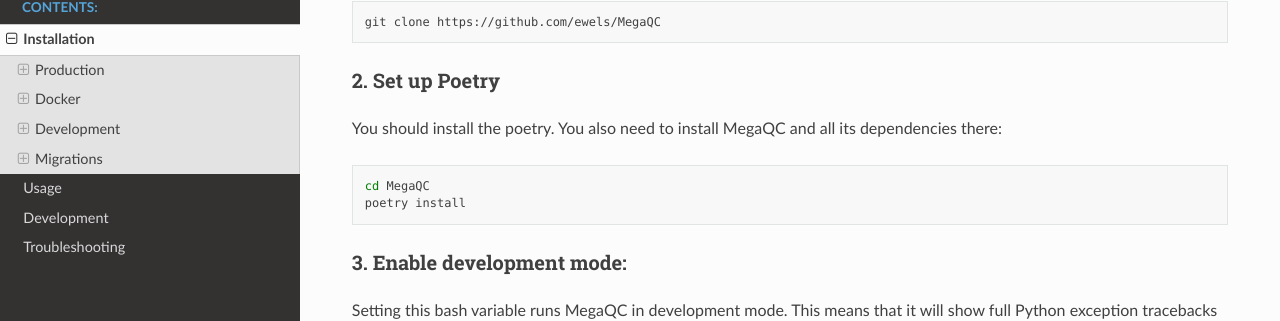
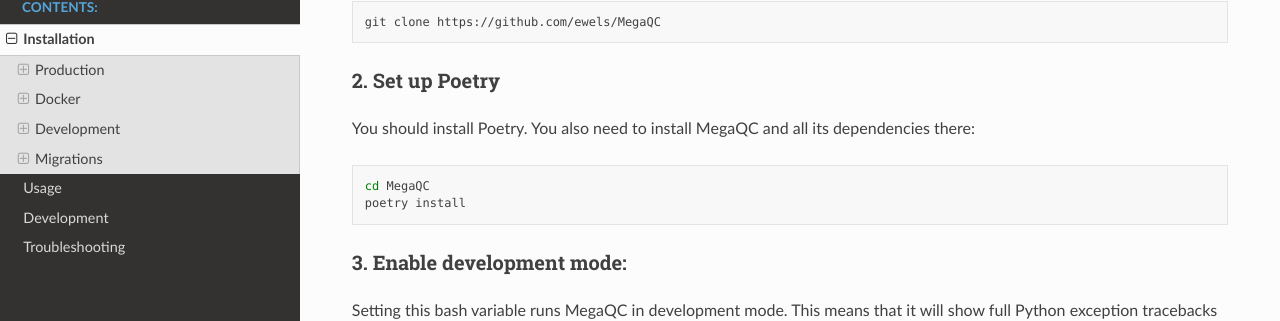
Before and after one commit to MultiQC/MegaQC, a Sphinx documentation site: the page built from docs/source/docs/installation/installation.rst, in a window 1280 px wide and 900 px high, scrolled down 8053 px. Shown: the part 139-460 px from the top of the window. Built offline with Sphinx 7.4.7 and the Read the Docs theme 2.0.0, drawn with Linux system fonts in a browser that asks for light colours; pages that are not in the unit, such as notebooks, are missing from menus.

Commit message:
installation_dev.rst is updated

```diff
--- a/docs/source/docs/installation/installation_dev.rst
+++ b/docs/source/docs/installation/installation_dev.rst
@@ -22,7 +22,7 @@
 2. Set up Poetry
 ------------------------------------------------
 
-You should install the poetry. You also need to install MegaQC and all its dependencies there:
+You should install Poetry. You also need to install MegaQC and all its dependencies there:
 
 .. code:: bash
 
@@ -126,4 +126,4 @@
 .. _node: https://nodejs.org/en/download/
 .. _Python 3: https://www.python.org/downloads/
 .. _pre-commit: https://pre-commit.com/
-.. _Poetry: https://github.com/evanna00/MegaQC/tree/poetrybranch
+.. _Poetry: https://pypi.org/project/poetry/
```
